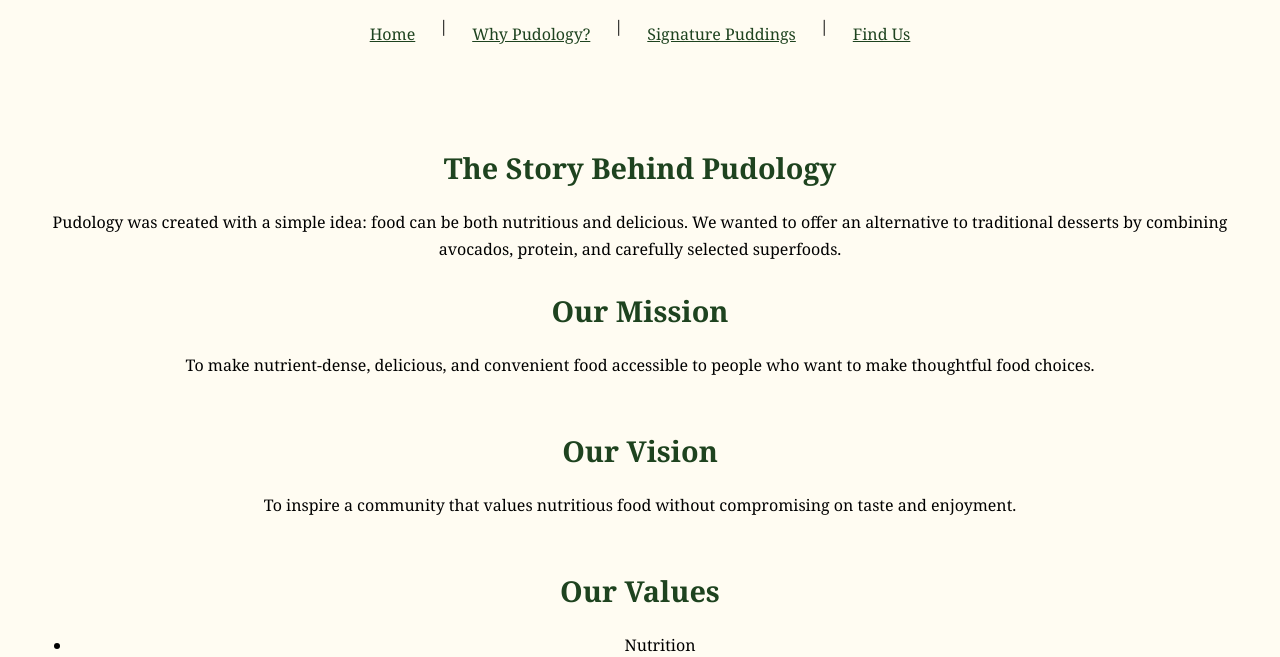
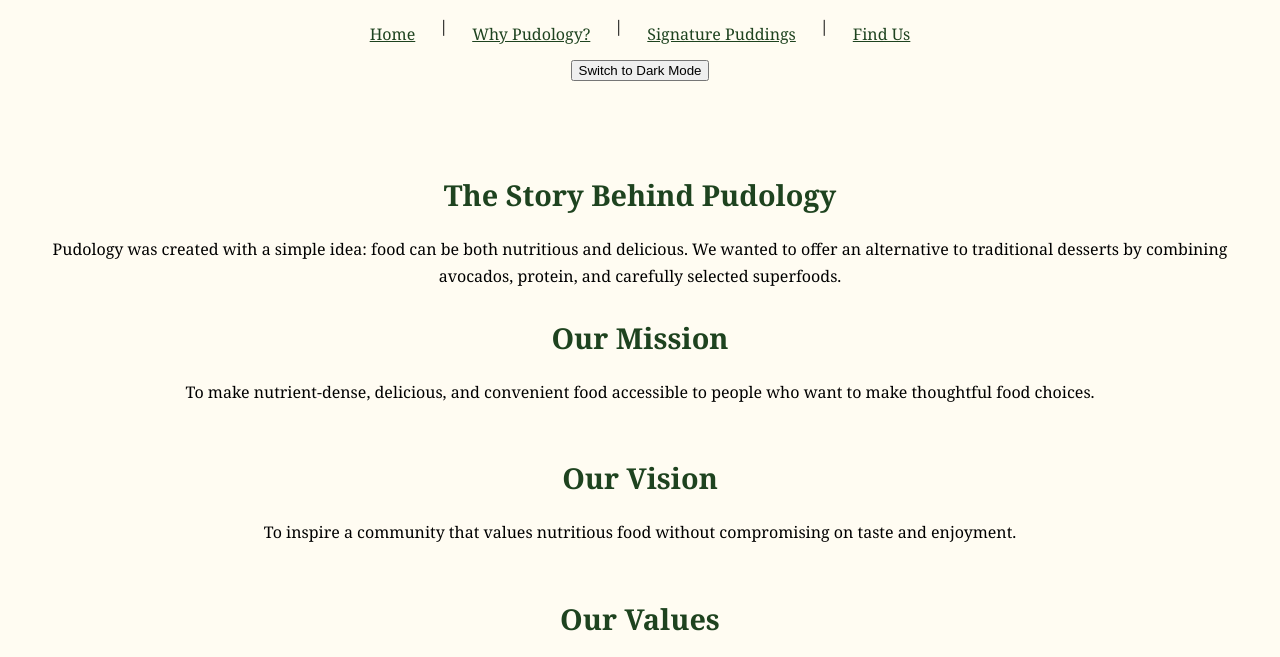
Before and after one commit to SyrineMekni/cse134b-hw4, a plain HTML site: page about.html in a window 1280 px wide. Shown: the part 130-787 px from the top of the page. Drawn offline with Linux system fonts and the light colour scheme.

Commit message:
Update about.html

```diff
--- a/about.html
+++ b/about.html
@@ -16,6 +16,11 @@
             <a href="puddings.html">Signature Puddings</a> |
             <a href="locations.html">Find Us</a>
         </nav>
+
+<button id="theme-toggle" type="button" hidden>
+    Switch to Dark Mode
+</button>
+
     </header>
 
     <main>
@@ -70,5 +75,9 @@
         </p>
         <p>&copy; 2026 Pudology</p>
     </footer>
+
+<script src="theme.js"></script>
+
 </body>
+
 </html>
```
